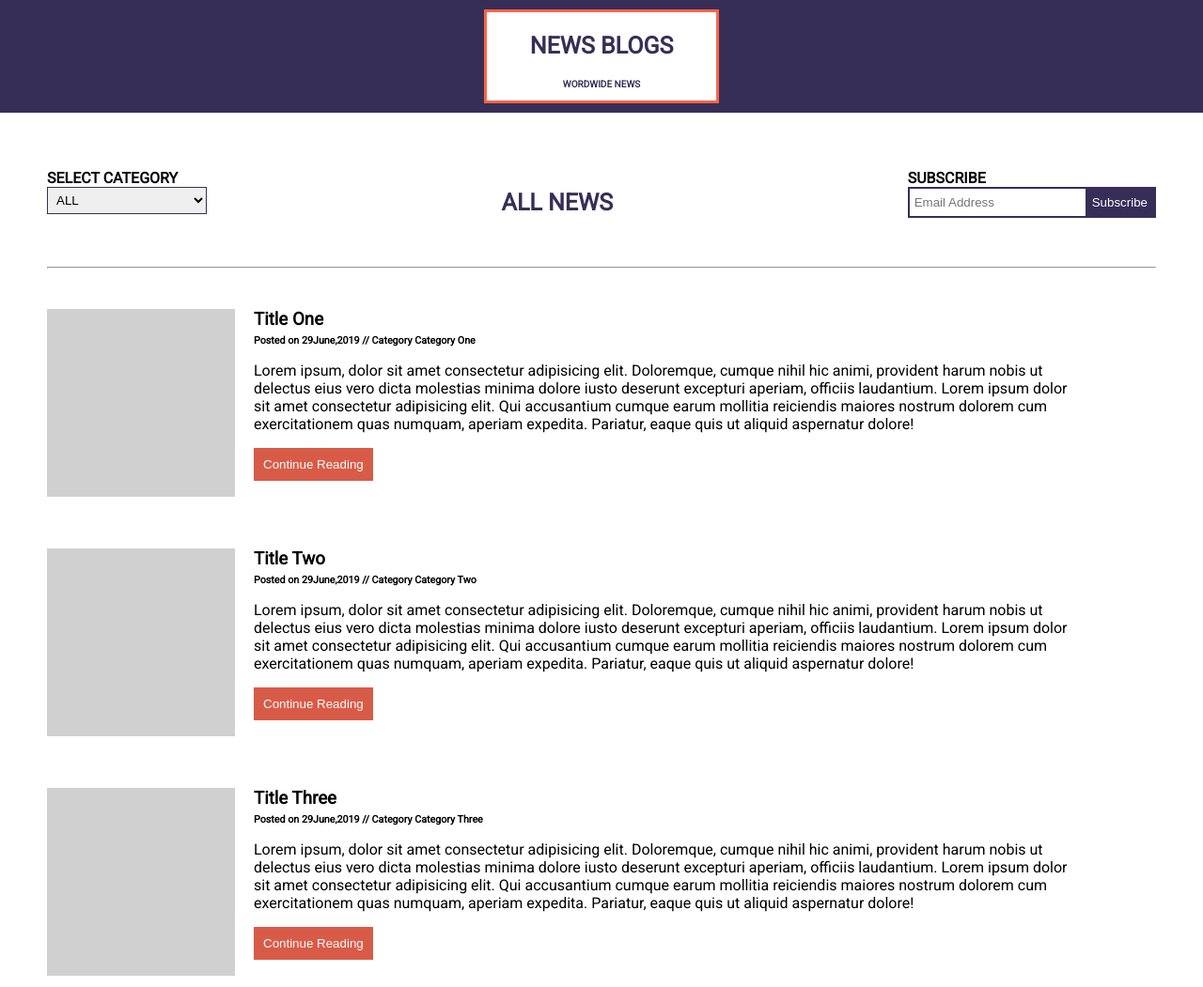
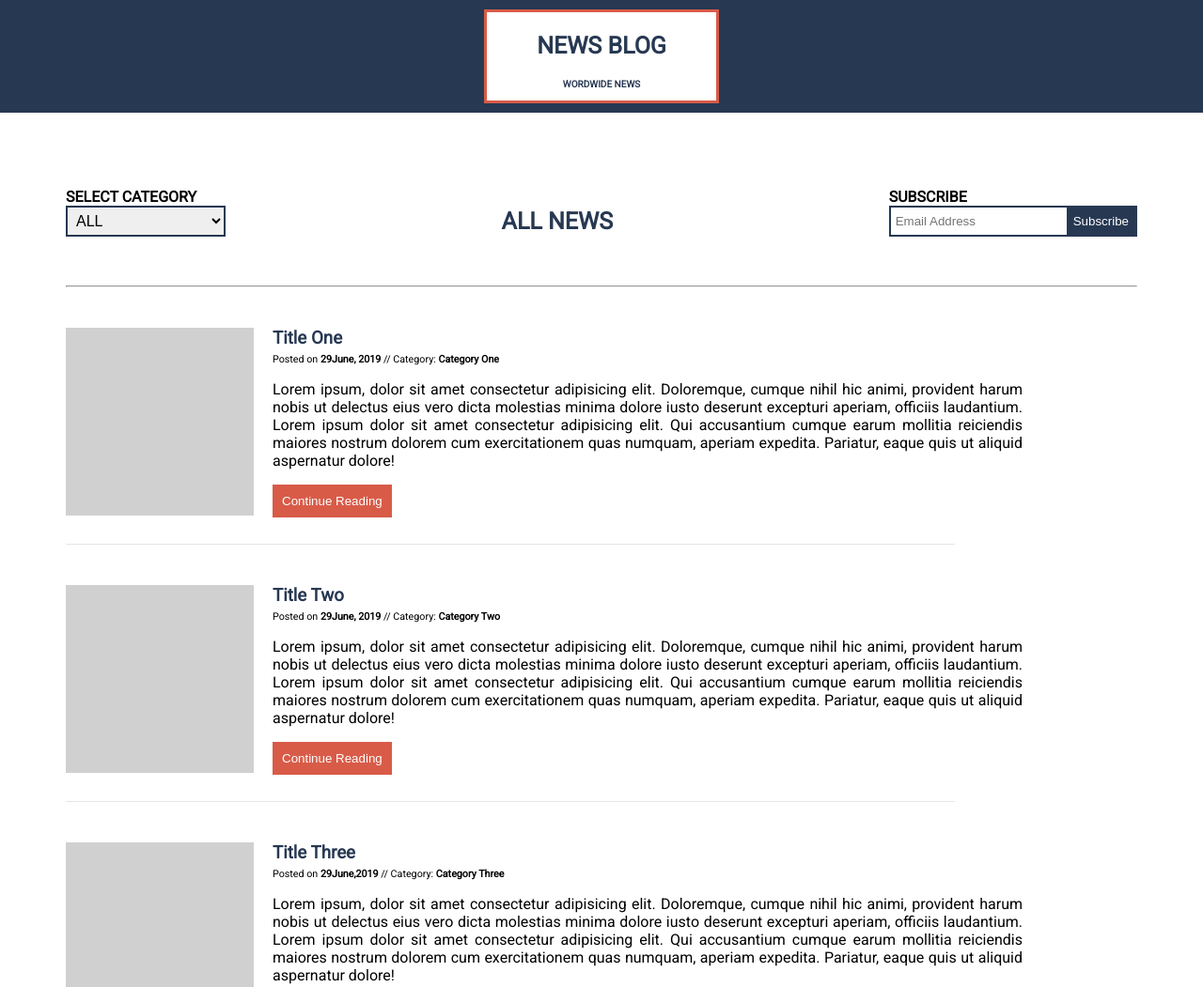
Before and after one commit to Mrinalaot/DEP-Training, a plain HTML site: page Task 1/index.html in a window 1280 px wide. Shown: the top 1051 px of the page at 94% size. Drawn offline with Linux system fonts and the light colour scheme.

Commit message:
Task1 done

```diff
--- a/Task 1/index.html
+++ b/Task 1/index.html
@@ -14,8 +14,8 @@
 <body>
 
     <header>
-        <div class="headerBox">
-            <h2 class="headertext">NEWS BLOGS</h2>
+        <div class="header-box">
+            <h2 class="header-text">NEWS BLOG</h2>
             <h4 class="tagline">WORDWIDE NEWS</h4>
         </div>
     </header>
@@ -25,14 +25,14 @@
             <div class="select-category">
                 <label for="categories"><strong>SELECT CATEGORY</strong></label> <br/>
                 <select id="categories">
-                  <option value="all">ALL</option>
+                  <option value="all" selected="selected">ALL</option>
                   <option value="technology">Tech</option>
                   <option value="story">Story</option>
                   <option value="socieal">Society</option>
                 </select>
             </div>
             <div class="main-heading">
-                <h2 class="headertext">ALL NEWS</h2>
+                <h2 class="header-text">ALL NEWS</h2>
             </div>
             <div class="subscribe">
                 <label for="subscribe"><strong>SUBSCRIBE</strong></label>
@@ -49,33 +49,37 @@
             <div class="post-article">
                 <div class="image-placeholder"></div>
                 <div class="news-info">
-                    <h3 class="news-title">Title One</h3>
-                    <h6 class="news-meta">Posted on 29June,2019 // Category Category One</h6>
+                    <h3>Title One</h3>
+                    <h6>Posted on <strong>29June, 2019</strong> // Category: <strong>Category One</strong></h6>
                     <p>Lorem ipsum, dolor sit amet consectetur adipisicing elit. Doloremque, cumque nihil hic animi, provident harum nobis ut delectus eius vero dicta molestias minima dolore iusto deserunt excepturi aperiam, officiis laudantium. Lorem ipsum
                         dolor sit amet consectetur adipisicing elit. Qui accusantium cumque earum mollitia reiciendis maiores nostrum dolorem cum exercitationem quas numquam, aperiam expedita. Pariatur, eaque quis ut aliquid aspernatur dolore!</p>
-                    <input id="read-full-news" type="button" value="Continue Reading">
+                    <input id="read-full-news-btn" type="button" value="Continue Reading">
                 </div>
             </div>
+
+            <hr>
 
             <div class="post-article">
                 <div class="image-placeholder"></div>
                 <div class="news-info">
-                    <h3 class="news-title">Title Two</h3>
-                    <h6 class="news-meta">Posted on 29June,2019 // Category Category Two</h6>
+                    <h3>Title Two</h3>
+                    <h6>Posted on <strong>29June, 2019</strong> // Category: <strong>Category Two</strong></h6>
                     <p>Lorem ipsum, dolor sit amet consectetur adipisicing elit. Doloremque, cumque nihil hic animi, provident harum nobis ut delectus eius vero dicta molestias minima dolore iusto deserunt excepturi aperiam, officiis laudantium. Lorem ipsum
                         dolor sit amet consectetur adipisicing elit. Qui accusantium cumque earum mollitia reiciendis maiores nostrum dolorem cum exercitationem quas numquam, aperiam expedita. Pariatur, eaque quis ut aliquid aspernatur dolore!</p>
-                    <input id="read-full-news" type="button" value="Continue Reading">
+                    <input id="read-full-news-btn" type="button" value="Continue Reading">
                 </div>
             </div>
+
+            <hr>
 
             <div class="post-article">
                 <div class="image-placeholder"></div>
                 <div class="news-info">
-                    <h3 class="news-title">Title Three</h3>
-                    <h6 class="news-meta">Posted on 29June,2019 // Category Category Three</h6>
+                    <h3>Title Three</h3>
+                    <h6>Posted on <strong>29June,2019</strong> // Category: <strong>Category Three</strong></h6>
                     <p>Lorem ipsum, dolor sit amet consectetur adipisicing elit. Doloremque, cumque nihil hic animi, provident harum nobis ut delectus eius vero dicta molestias minima dolore iusto deserunt excepturi aperiam, officiis laudantium. Lorem ipsum
                         dolor sit amet consectetur adipisicing elit. Qui accusantium cumque earum mollitia reiciendis maiores nostrum dolorem cum exercitationem quas numquam, aperiam expedita. Pariatur, eaque quis ut aliquid aspernatur dolore!</p>
-                    <input id="read-full-news" type="button" value="Continue Reading">
+                    <input id="read-full-news-btn" type="button" value="Continue Reading">
                 </div>
             </div>
         </div>
--- a/Task 1/resources/CSS/index.css
+++ b/Task 1/resources/CSS/index.css
@@ -3,39 +3,48 @@
 }
 
 body {
-    margin: 0px !important;
+    margin: 0px;
     font-family: 'Roboto', sans-serif;
 }
 
 header {
-    background-color: rgb(55, 46, 87);
+    background-color: rgb(39, 56, 82);
     padding: 10px 100px 10px;
     text-align: center;
     font-size: 25px;
+}
+
+main {
+    margin: 70px;
 }
 
 main hr {
     color: rgb(39, 56, 82);
 }
 
-main {
-    margin: 50px;
+main div hr {
+    display: block;
+    width: 83%;
+    background-color: rgba(214, 201, 201, 0.507);
+    margin-left: 0;
+    height: 1px;
+    border: none
 }
 
-.headertext {
-    color: rgb(55, 46, 87);
+.header-text {
+    color: rgb(39, 56, 82);
     text-align: center;
     font-size: 25px;
 }
 
 .tagline {
     font-size: 10px;
-    color: rgb(55, 46, 87);
+    color: rgb(39, 56, 82);
     text-align: center;
 }
 
-.headerBox {
-    border: 3px solid tomato;
+.header-box {
+    border: 3px solid rgb(216, 91, 72);
     width: 250px;
     height: 100px;
     background-color: white;
@@ -53,6 +62,7 @@ main {
 .posts {
     display: flex;
     flex-wrap: wrap;
+    flex-direction: row;
 }
 
 .post-article {
@@ -69,30 +79,32 @@ main {
 }
 
 .news-info {
-    max-width: 75%;
+    flex-basis: 70%;
     margin-left: 20px;
+    text-align: justify;
 }
 
-.news-info h3,
-h6 {
+.news-info h3 {
+    color: rgb(39, 56, 82);
     margin: 0px;
     margin-bottom: 5px;
 }
 
-#read-full-news {
+.news-info h6 {
+    margin: 0px;
+    margin-bottom: 5px;
+    font-weight: normal;
+}
+
+#read-full-news-btn {
     border: 0px;
     background-color: rgb(216, 91, 72);
     padding: 10px;
     color: rgb(255, 255, 255);
 }
 
-article {
-    padding: 20px;
-    background-color: #f1f1f1;
-}
-
 footer {
-    background-color: rgb(55, 46, 87);
+    background-color: rgb(39, 56, 82);
     text-align: center;
     font-size: 12px;
     padding: 5px 100px 10px;
@@ -100,17 +112,13 @@ footer {
     height: 50px;
 }
 
-@media (max-width: 600px) {
-    article {
-        width: 100%;
-        height: auto;
-    }
-}
+@media (max-width: 600px) {}
 
 #categories {
     width: 170px;
-    border: 1px solid rgb(55, 46, 87);
+    border: 2px solid rgb(39, 56, 82);
     padding: 5px;
+    font-size: 1em;
 }
 
 #email {
@@ -119,14 +127,14 @@ footer {
 }
 
 #subscribe {
-    border: 0px solid rgb(55, 46, 87);
-    background-color: rgb(55, 46, 87);
+    border: 0px solid rgb(39, 56, 82);
+    background-color: rgb(39, 56, 82);
     color: white;
     padding: 7px;
 }
 
 .subscribeInput {
-    border: 2px solid rgb(55, 46, 87);
+    border: 2px solid rgb(39, 56, 82);
     display: flex;
     flex-wrap: wrap;
     min-width: 220px;
```
